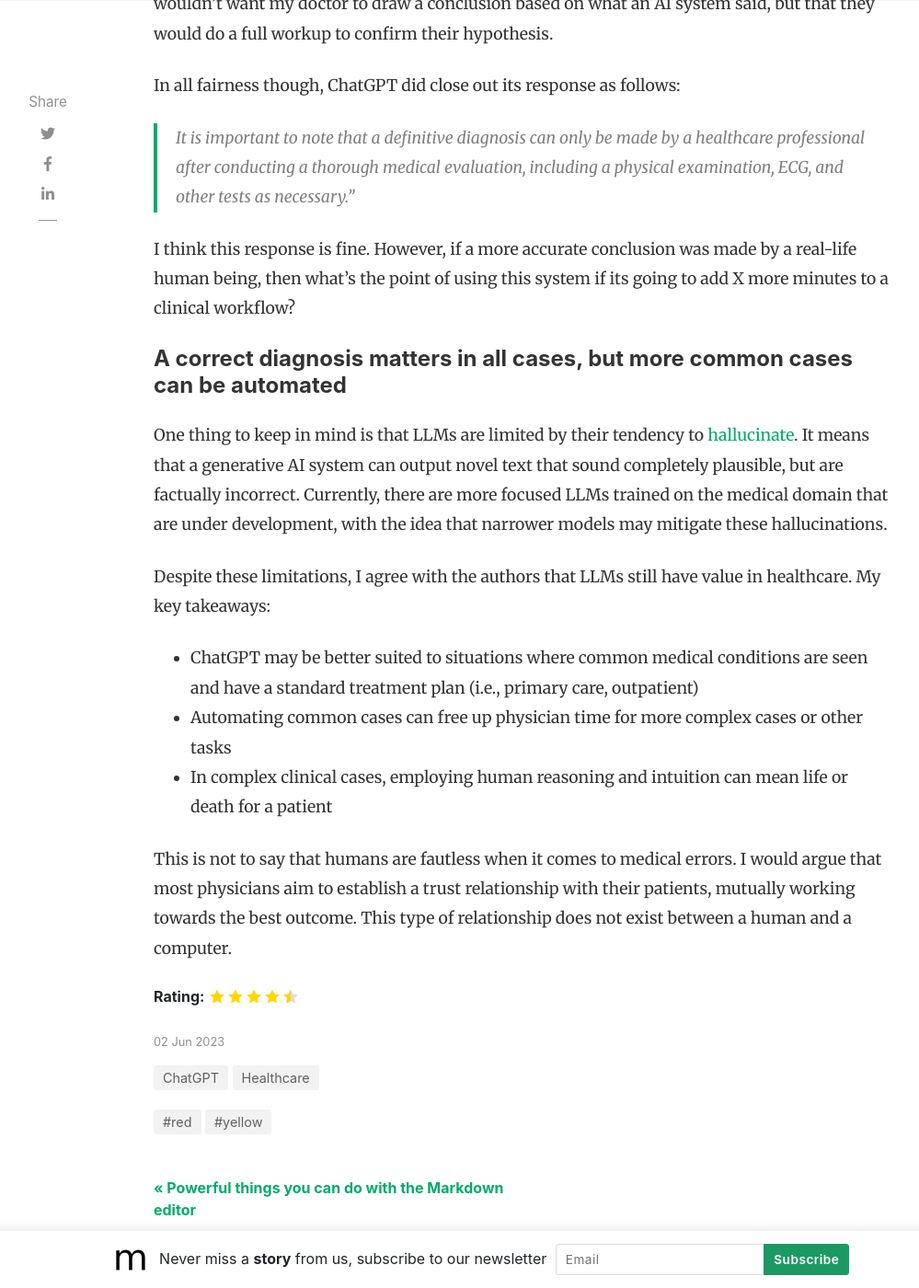
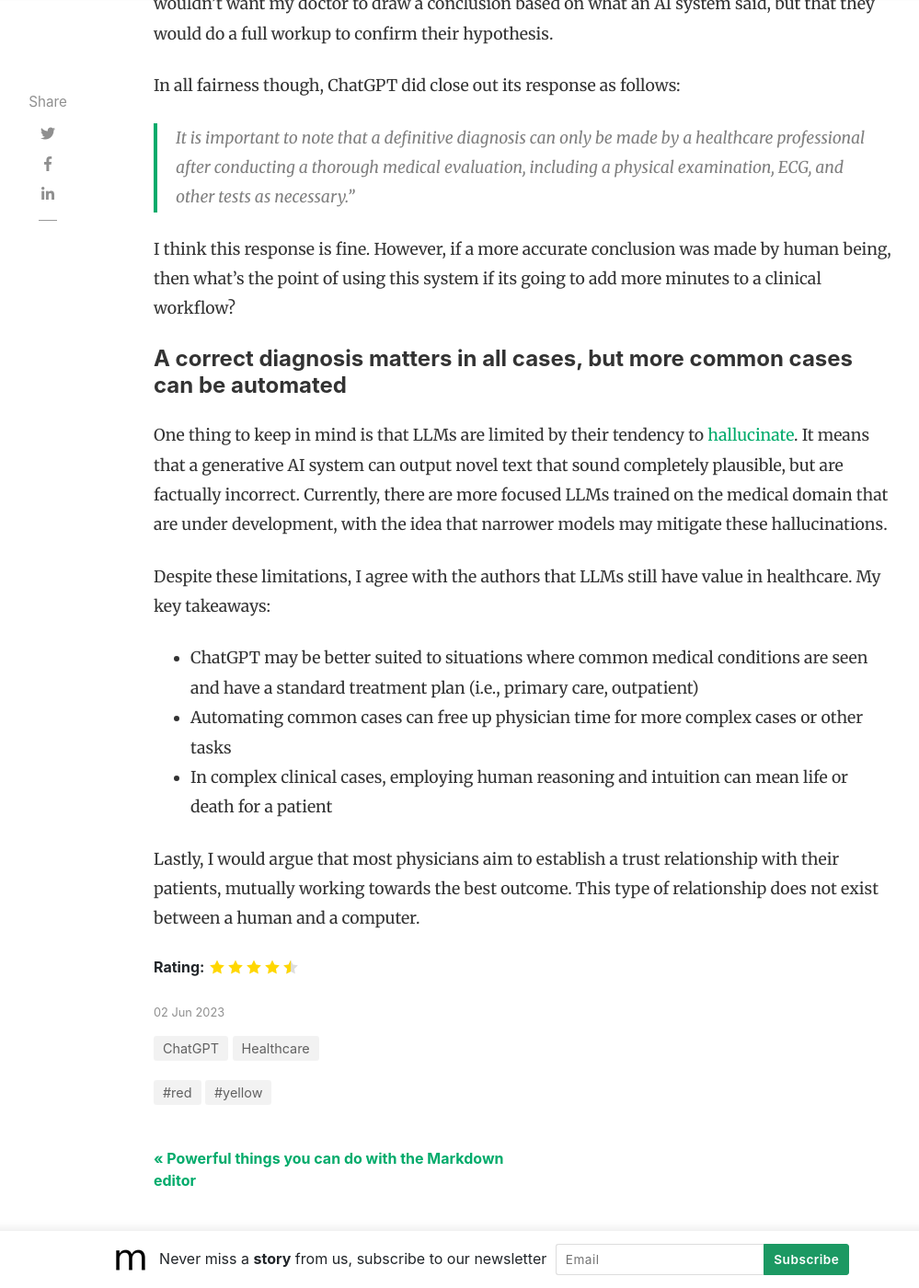
Before and after one commit to slsu0424/slsu0424.github.io, a Jekyll site: the page built from _posts/2023-06-02-test.md, in a window 1280 px wide and 1400 px high, scrolled down 3165 px. Shown: the whole window at 92% size, without its empty margins (118-1117 px from the left). Built offline with Jekyll 4.4.1, drawn with Linux system fonts in a browser that asks for light colours; nearby versions of some CDN libraries; comment, search, counter and statistics services are not loaded; some of the changed text lies outside the part shown.

Commit message:
Update 2023-06-02-test.md

```diff
--- a/_posts/2023-06-02-test.md
+++ b/_posts/2023-06-02-test.md
@@ -46,7 +46,7 @@
 
 > It is important to note that a definitive diagnosis can only be made by a healthcare professional after conducting a thorough medical evaluation, including a physical examination, ECG, and other tests as necessary."
 
-I think this response is fine.  However, if a more accurate conclusion was made by a real-life human being, then what's the point of using this system if its going to add X more minutes to a clinical workflow?
+I think this response is fine.  However, if a more accurate conclusion was made by human being, then what's the point of using this system if its going to add more minutes to a clinical workflow?
 
 #### A correct diagnosis matters in all cases, but more common cases can be automated
 
@@ -57,4 +57,4 @@
 * Automating common cases can free up physician time for more complex cases or other tasks
 * In complex clinical cases, employing human reasoning and intuition can mean life or death for a patient
 
-This is not to say that humans are fautless when it comes to medical errors.  I would argue that most physicians aim to establish a trust relationship with their patients, mutually working towards the best outcome.  This type of relationship does not exist between a human and a computer.
+Lastly, I would argue that most physicians aim to establish a trust relationship with their patients, mutually working towards the best outcome.  This type of relationship does not exist between a human and a computer.
```
Also changed, not shown: other parts of _posts/2023-06-02-test.md (+1 -1 lines).
